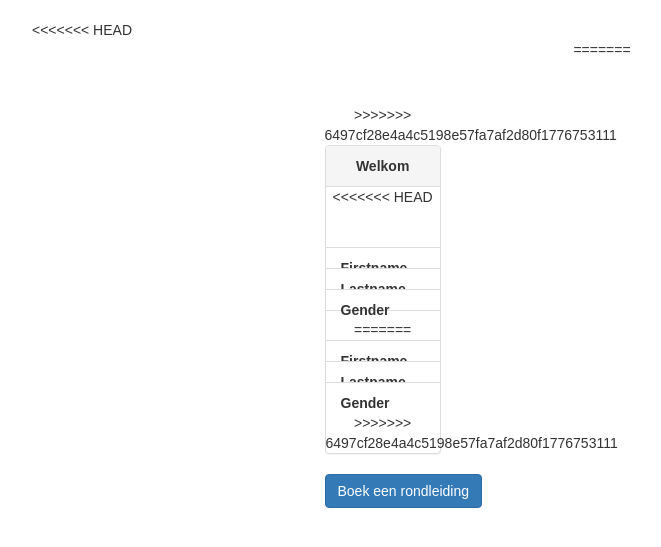
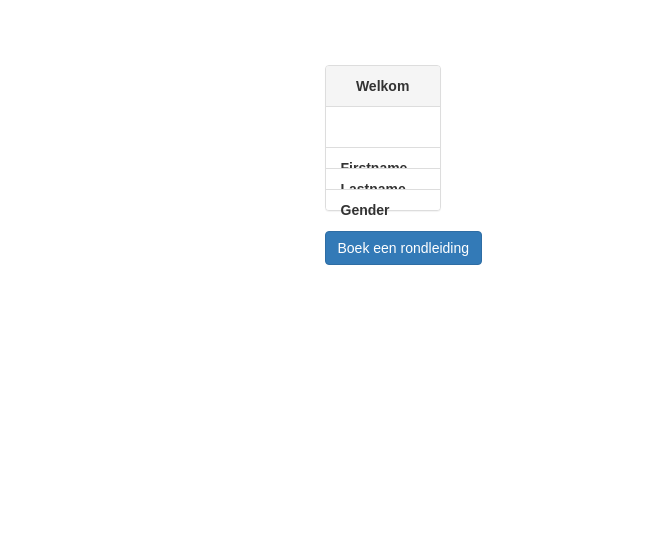
Before and after one commit to daangorinsek/rent-a-student, a PHP site: page /rent-a-student/visitor_profile.php in a window 1280 px wide. Shown: the part 51-598 px from the top of the page, without its empty margins (38-699 px from the left). Run offline with PHP 8.4, Linux system fonts and the light colour scheme; data that the repository does not hold is empty; some libraries are stand-ins or nearby versions.

Commit message:
minor changes

```diff
--- a/visitor_profile.php
+++ b/visitor_profile.php
@@ -46,13 +46,11 @@
 
 
 		<form action="" method="post" role="form">
-<<<<<<< HEAD
 
 			<div class="row">
 			<div class="col-md-offset-3 col-md-6">
 
 
-=======
 			<div class="row">
 			<div class="col-md-3">
 
@@ -70,22 +68,16 @@
 			<div class="col-md-3">
 				<div class="form-group">
 
->>>>>>> 6497cf28e4a4c5198e57fa7af2d80f1776753111
 					<div class="panel panel-default">
 
 						<div class="panel-heading"><strong class=""> Welkom <?php echo $name; ?> </strong></div>
 						<ul class="list-group">
-<<<<<<< HEAD
 						<li class="list-group-item"><?php echo "<img class='img-circle' src=\"" . $profile_pic . "\" />"; ?></li>
 						<li class="list-group-item text-right"><span class="pull-left"><strong class="">Firstname</strong></span> <?php echo $firstname; ?> </li>
 						<li class="list-group-item text-right"><span class="pull-left"><strong class="">Lastname</strong></span><?php echo $lastname; ?></li>
 						<li class="list-group-item text-right"><span class="pull-left"><strong class="">Gender</strong></span> <?php echo $gender; ?></li>
-=======
-						<li class="list-group-item text-right"><span class="pull-left"><strong class="">Firstname</strong></span> <?php echo "$firstname"; ?> </li>
-						<li class="list-group-item text-right"><span class="pull-left"><strong class="">Lastname</strong></span><?php echo "$lastname"; ?></li>
 
-							<li class="list-group-item text-right"><span class="pull-left"><strong class="">Gender</strong></span> <?php echo "$gender"; ?></li>
->>>>>>> 6497cf28e4a4c5198e57fa7af2d80f1776753111
+
 						</ul>
 
 
```
Also changed, not shown: profile.php (+2 -5 lines).
